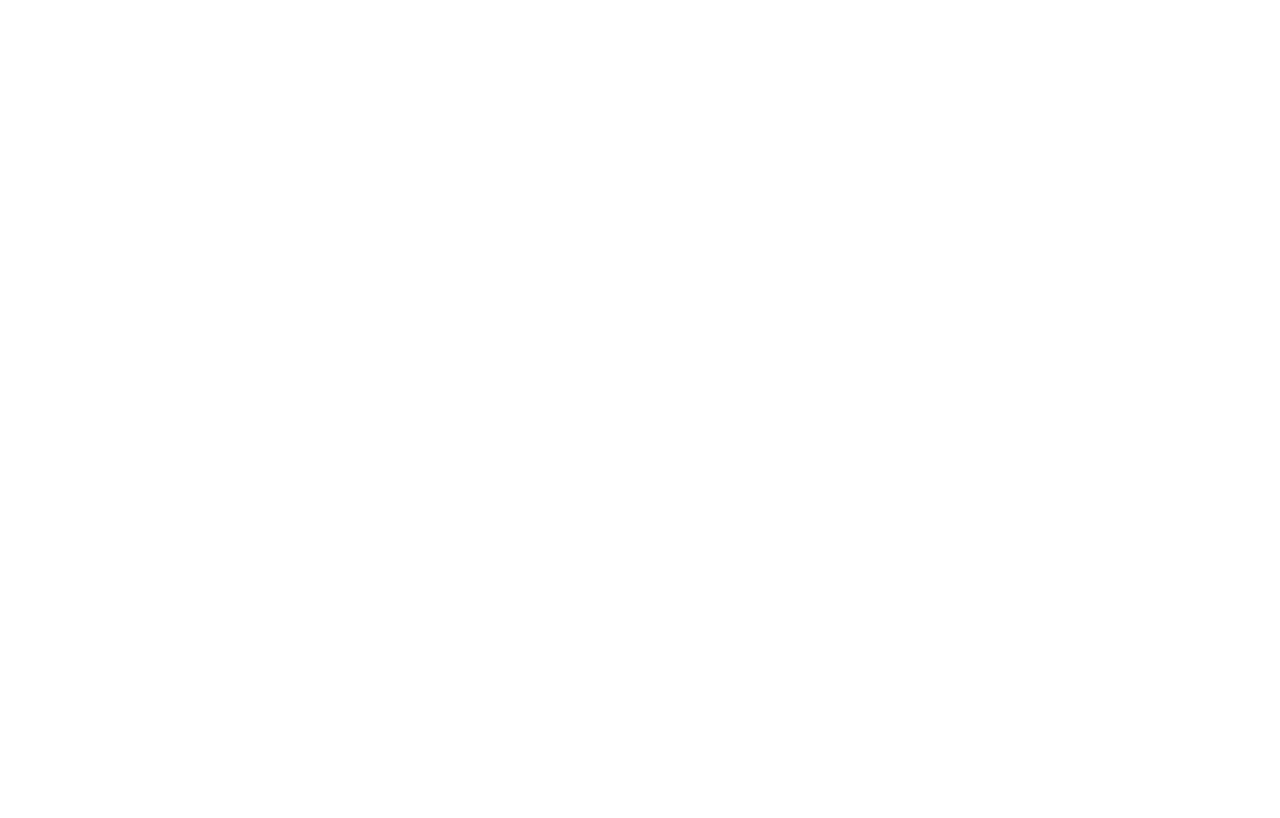
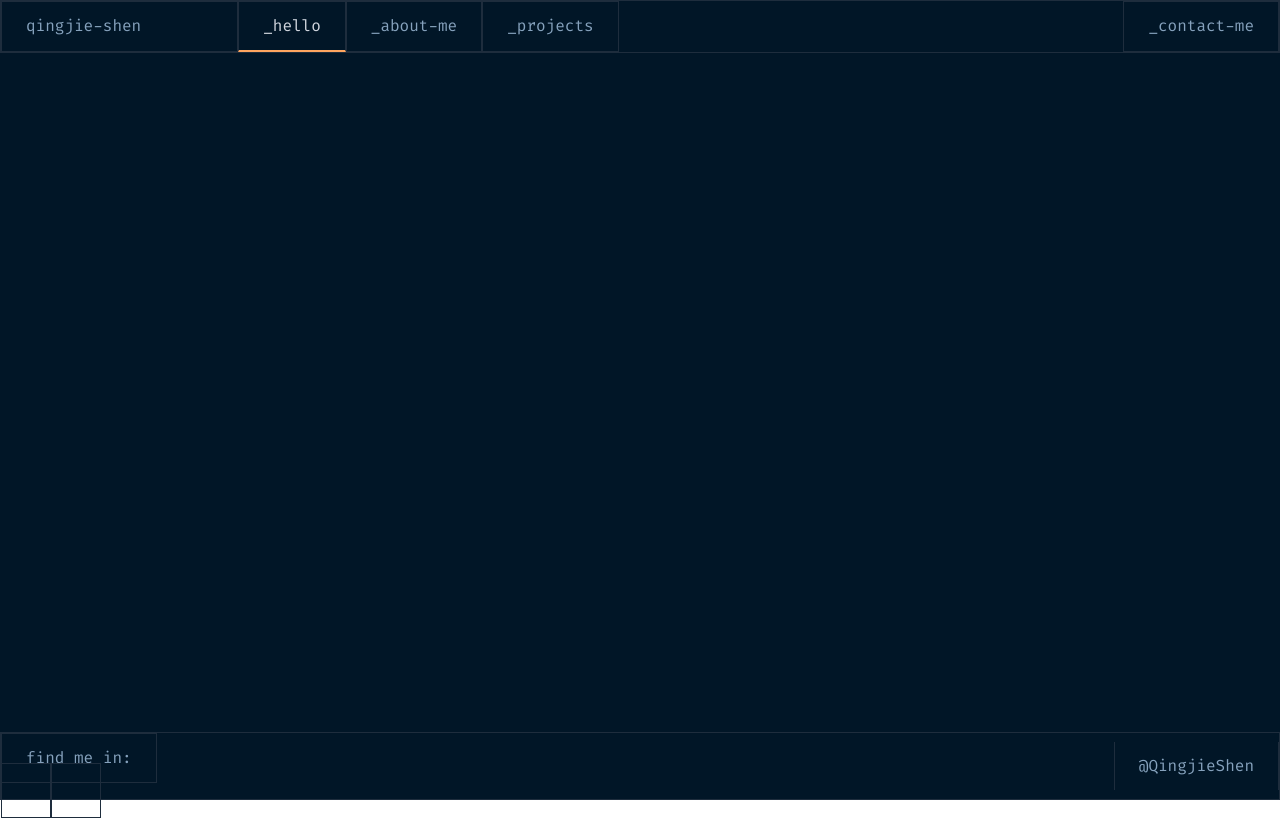
Before and after one commit to QingjieShen/ai-portfolio, a React (Vite) app: page / in a window 1280 px wide. Built offline with nearby package versions, Linux system fonts and the light colour scheme.

Commit message:
update home page Layout

```diff
--- a/index.html
+++ b/index.html
@@ -4,7 +4,7 @@
     <meta charset="UTF-8" />
     <link rel="icon" type="image/svg+xml" href="/qj-logo.svg" />
     <meta name="viewport" content="width=device-width, initial-scale=1.0" />
-    <title>Vite + React + TS</title>
+    <title>AI Portfolio</title>
   </head>
   <body>
     <div id="root"></div>
--- a/src/App.css
+++ b/src/App.css
@@ -0,0 +1,213 @@
+@import url('https://fonts.googleapis.com/css2?family=Fira+Code:wght@300..700&display=swap');
+
+/* http://meyerweb.com/eric/tools/css/reset/
+   v2.0 | 20110126
+   License: none (public domain)
+*/
+
+html, body, div, span, applet, object, iframe,
+h1, h2, h3, h4, h5, h6, p, blockquote, pre,
+a, abbr, acronym, address, big, cite, code,
+del, dfn, em, img, ins, kbd, q, s, samp,
+small, strike, strong, sub, sup, tt, var,
+b, u, i, center,
+dl, dt, dd, ol, ul, li,
+fieldset, form, label, legend,
+table, caption, tbody, tfoot, thead, tr, th, td,
+article, aside, canvas, details, embed,
+figure, figcaption, footer, header, hgroup,
+menu, nav, output, ruby, section, summary,
+time, mark, audio, video {
+	margin: 0;
+	padding: 0;
+	border: 0;
+	font-size: 100%;
+	font: inherit;
+	vertical-align: baseline;
+}
+/* HTML5 display-role reset for older browsers */
+article, aside, details, figcaption, figure,
+footer, header, hgroup, menu, nav, section {
+	display: block;
+}
+body {
+	line-height: 1;
+}
+ol, ul {
+	list-style: none;
+}
+blockquote, q {
+	quotes: none;
+}
+blockquote:before, blockquote:after,
+q:before, q:after {
+	content: '';
+	content: none;
+}
+table {
+	border-collapse: collapse;
+	border-spacing: 0;
+}
+
+a {
+  text-decoration: none;
+}
+
+* {
+  box-sizing: border-box;
+}
+
+/* variables */
+:root {
+  --bg-main: #011627;
+  --bg-green: #43d9ad;
+  --bg-blue: #4d5bce;
+  --bg-dark: #011221;
+  --bg-pink: #fea55f;
+  --bg-gray: #607b96;
+  --text-white: #d2d7df;
+  --text-gray: #86a2bd;
+  --text-blue: #6471ce;
+  --text-pink: #e99287;
+  --text-green: #43d9ad;
+  --text-blue-name: #5565e8;
+  --text-purple: #c98bdf;
+  --stroke: #1e2d3d;
+}
+
+/* global style */
+body {
+  overflow: hidden;
+  font-family: "Fira Code", monospace;
+}
+
+a {
+  color: var(--text-gray);
+}
+
+a:active {
+  color: var(--text-gray);
+}
+
+/* container setting */
+.global-wrapper {
+  position: relative;
+  width: 100vw;
+  height: 100vh;
+  background-color: var(--bg-main);
+  color: var(--text-white);
+}
+
+/* header style */
+header {
+  display: flex;
+  width: 100%;
+  border: 1px solid var(--stroke);
+}
+
+header nav {
+  flex-grow: 1;
+  display: flex;
+}
+
+.header-email {
+  display: block;
+  margin-left: auto;
+}
+
+header a {
+  padding: 1rem 1.5rem;
+  border: 1px solid var(--stroke);
+  transition:
+    color .3s,
+    border-color .5s
+  ;
+}
+
+.site-logo {
+  padding-right: 6rem;
+}
+
+/* footer style */
+footer {
+  position: absolute;
+  bottom: 0;
+  color: var(--text-gray);
+  display: flex;
+  width: 100%;
+  justify-content: space-between;
+  border: 1px solid var(--stroke);
+}
+
+footer a, footer p {
+  padding: 1rem 1.5rem;
+  border: 1px solid var(--stroke);
+}
+
+.footer-left {
+  display: flex;
+}
+
+.footer-left a {
+  border-left: none;
+  border-top: none;
+}
+
+.footer-left > p {
+  min-width: 159px;
+  /* border-right: none; */
+  border-top: none;
+  border-left: none;
+}
+
+.footer-right {
+  display: flex;
+  justify-content: center;
+  align-items: center;
+}
+
+.footer-right a {
+  display: flex;
+  align-items: center;
+  gap: 0.5rem;
+  border-top: none;
+  border-bottom: none;
+}
+
+footer svg {
+  width: 1.2rem;
+  height: 1.2rem;
+}
+
+@media only screen and (max-width: 780px) {
+
+  .site-logo {
+    display: none;
+  }
+
+  .header-email {
+    display: none;
+  }
+
+  footer {
+    position: relative;
+  }
+
+  .footer-left > p {
+    display: none;
+  }
+
+  header {
+    position: fixed;
+    top: 0;
+    background: var(--bg-main);
+    z-index: 1000;
+  }
+
+  footer {
+    position: fixed;
+    background-color: var(--bg-main);
+    z-index: 1000;
+  }
+
+}
--- a/src/App.tsx
+++ b/src/App.tsx
@@ -1,13 +1,19 @@
-
 import './App.css'
+import React from 'react'
+import Layout from './Layout'
+import { BrowserRouter, Routes, Route } from 'react-router-dom'
 
 function App() {
 
 
   return (
-    <>
+    <BrowserRouter>
+      <Routes>
+        <Route path='/' element={<Layout />}>
 
-    </>
+        </Route>
+      </Routes>
+    </BrowserRouter>
   )
 }
 
--- /dev/null
+++ b/src/Footer.tsx
@@ -0,0 +1,16 @@
+
+export default function Footer() {
+
+    return (
+        <footer>
+            <div className="footer-lefter">
+                <p>find me in:</p>
+                <a href="https://www.linkedin.com/in/qingjie-shen-094724228/" target='_blank'></a>
+                <a href="https://www.youtube.com/@clark2022/videos" target='_blank'></a>
+            </div>
+            <div className="footer-right">
+                <a href="https://github.com/QingjieShen" target='_blank'><span>@QingjieShen</span></a>
+            </div>
+        </footer>
+    )
+}
--- /dev/null
+++ b/src/Header.tsx
@@ -0,0 +1,24 @@
+import { NavLink } from "react-router-dom"
+
+const activeStyles: React.CSSProperties = {
+    borderBottom: "2px solid var(--bg-pink)",
+    color: "var(--text-white)"
+}
+
+export default function Header() {
+    const getNavLinkStyle = ({ isActive }: { isActive: boolean }): React.CSSProperties | undefined => {
+        return isActive ? activeStyles : undefined;
+    };
+
+    return (
+        <header>
+            <NavLink className="site-logo" to="/">qingjie-shen</NavLink>
+            <nav>
+                <NavLink to="/" style={getNavLinkStyle}>_hello</NavLink>
+                <NavLink to="/about" style={getNavLinkStyle}>_about-me</NavLink>
+                <NavLink to="/projects" style={getNavLinkStyle}>_projects</NavLink>
+                <NavLink to="/contact" className="header-email" style={getNavLinkStyle}>_contact-me</NavLink>
+            </nav>
+        </header>
+    )
+}
--- /dev/null
+++ b/src/Layout.tsx
@@ -0,0 +1,16 @@
+import Header from "./Header";
+import Footer from "./Footer";
+import { Outlet } from "react-router";
+
+export default function Layout() {
+
+    return (
+        <div className="global-wrapper">
+            <Header />
+            <main>
+                <Outlet />
+            </main>
+            <Footer />
+        </div>
+    )
+}
```
